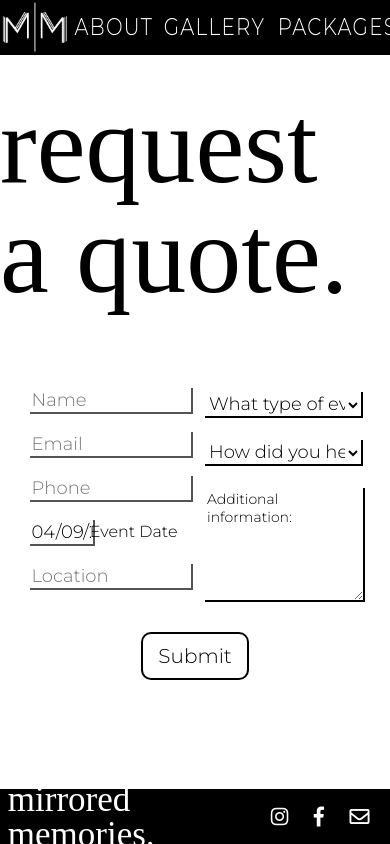
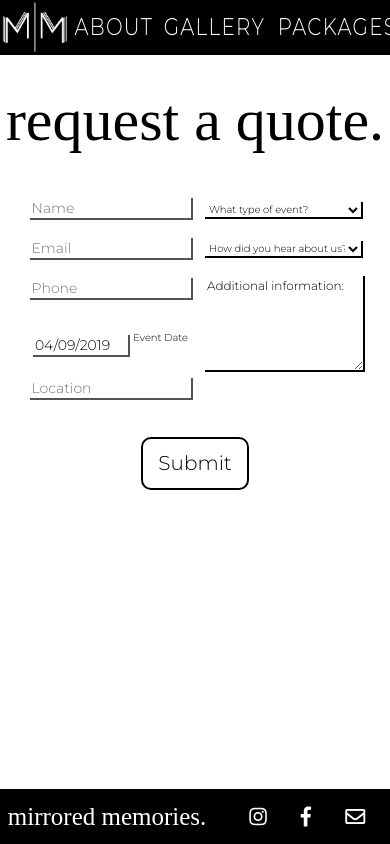
Before and after one commit to TrevBo25/mirrored-memories-qc, a React (Create React App) app: page /quote in a window 390 px wide. Built offline with nearby package versions, Linux system fonts and the light colour scheme; a web font is replaced by a local one.

Commit message:
update rough mobile responsive

```diff
--- a/src/styles/_about-section.scss
+++ b/src/styles/_about-section.scss
@@ -5,11 +5,22 @@
     display: flex;
     justify-content: flex-start;
     align-items: center;
+    @media screen and (max-width: 1000px) {
+        flex-direction: column;
+        width: 500px;
+        height: 100%;
+        padding: 60px 0;
+    }
     .up {
         height: 250px;
         width: 265px;
         border: $yellow solid 2px;
         transform: rotate(-45deg) translate(15px, -15px);
+        @media screen and (max-width: 1000px) {
+            height: 200px;
+            width: 200px;
+            transform: rotate(-45deg) translate(12px, -12px);
+        }
     }
     .down {
         position: absolute;
@@ -21,11 +32,20 @@
         display: flex;
         justify-content: center;
         align-items: center;
+        @media screen and (max-width: 1000px) {
+            height: 200px;
+            width: 200px;
+        }
         .image-holder {
             height: 225px;
             width: 225px;
             transform: translate(-7.5px, -7.5px);
             overflow: hidden;
+            @media screen and (max-width: 1000px) {
+                height: 175px;
+                width: 175px;
+                transform: translate(-6.5px, -6.5px);
+            }
             .image-cradle {
                 height: 320px;
                 width: 320px;
@@ -52,6 +72,13 @@
         -moz-transform:scale(.9,1.1);
         -ms-transform:scale(.9,1.1);
         -o-transform:scale(.9,1.1);
+        @media screen and (max-width: 1000px) {
+            width: 350px;
+            margin-left: 0px;
+            padding-top: 50px;
+            font-size: 22px;
+            text-align: center;
+        }
     }
 }
 .section-flop {
@@ -62,11 +89,22 @@
     flex-direction: row-reverse;
     justify-content: flex-start;
     align-items: center;
+    @media screen and (max-width: 1000px) {
+        flex-direction: column;
+        width: 500px;
+        height: 100%;
+    }
     .up {
         height: 250px;
         width: 265px;
         border: $yellow solid 2px;
         transform: rotate(-45deg) translate(15px, -15px);
+        transform: rotate(-45deg) translate(15px, -15px);
+        @media screen and (max-width: 1000px) {
+            height: 200px;
+            width: 200px;
+            transform: rotate(-45deg) translate(12px, -12px);
+        }
     }
     .down {
         position: absolute;
@@ -78,11 +116,20 @@
         display: flex;
         justify-content: center;
         align-items: center;
+        @media screen and (max-width: 1000px) {
+            height: 200px;
+            width: 200px;
+        }
         .image-holder {
             height: 225px;
             width: 225px;
             transform: translate(-7.5px, -7.5px);
             overflow: hidden;
+            @media screen and (max-width: 1000px) {
+                height: 175px;
+                width: 175px;
+                transform: translate(-6.5px, -6.5px);
+            }
             .image-cradle {
                 height: 320px;
                 width: 320px;
@@ -109,5 +156,12 @@
         -moz-transform:scale(.9,1.1);
         -ms-transform:scale(.9,1.1);
         -o-transform:scale(.9,1.1);
+        @media screen and (max-width: 1000px) {
+            width: 350px;
+            margin-right: 0px;
+            padding-top: 50px;
+            font-size: 22px;
+            text-align: center;
+        }
     }
 }
--- a/src/styles/_about.scss
+++ b/src/styles/_about.scss
@@ -7,13 +7,14 @@
     flex-direction: column;
     justify-content: flex-start;
     align-items: center;
+    overflow-x: hidden;
     .about-title {
         font-family: $cursive;
         font-size: 110px;
     }
     .about-subtitle {
         margin-top: 50px;
-        width: 60%;
+        width: 100%;
         font-family: $goth;
         text-align: center;
         text-transform: uppercase;
@@ -26,11 +27,23 @@
         -ms-transform:scale(.9,1.1);
         -o-transform:scale(.9,1.1);
         padding-bottom: 50px;
+        @media screen and (max-width: 1000px) {
+            font-size: 18px;
+        }
     }
     .about-yt {
         height: 400px;
         width: 720px;
         padding: 30px 0px;
         margin-bottom: 110px;
+        @media screen and (max-width: 800px) {
+            margin-bottom: 50px;
+            width: 500px;
+            height: 280px;
+        }
+        @media screen and (max-width: 550px) {
+            width: 300px;
+            height: 170px;
+        }
     }
 }
--- a/src/styles/_contact.scss
+++ b/src/styles/_contact.scss
@@ -6,6 +6,9 @@
     flex-direction: column;
     justify-content: flex-start;
     align-items: center;
+    @media screen and (max-width: 1000px) {
+        padding-bottom: 70px;
+    }
     .contact-title {
         font-family: $cursive;
         font-size: 110px;
@@ -17,6 +20,11 @@
         display: flex;
         justify-content: space-around;
         align-items: center;
+        @media screen and (max-width: 1000px) {
+            flex-direction: column;
+            justify-content: flex-start;
+            align-items: center;
+        }
         .contact-left {
             flex: 1;
             height: 100%;
@@ -25,6 +33,9 @@
             flex-direction: column;
             justify-content: flex-start;
             align-items: center;
+            @media screen and (max-width: 1000px) {
+                max-width: 600px;
+            }
             .inputs {
                 width: 90%;
                 border-width: 0px 2px 2px 0px;
@@ -77,9 +88,19 @@
             flex: 1;
             height: 100%;
             width: 100%;
+            @media screen and (max-width: 1000px) {
+                display: flex;
+                justify-content: center;
+                align-items: center;
+                margin-top: 30px;
+            }
             .contact-img {
                 height: 60vh;
-                widtH: auto;
+                width: auto;
+                @media screen and (max-width: 1000px) {
+                    max-width: 100%;
+                    height: auto;
+                }
             }
         }
     }
--- a/src/styles/_footer.scss
+++ b/src/styles/_footer.scss
@@ -48,6 +48,9 @@
         margin-left: 2%;
         text-decoration: none;
         color: white;
+        @media screen and (max-width: 400px) {
+            font-size: 25px;
+        }
     }
     .footer-media {
         display: flex;
--- a/src/styles/_quote.scss
+++ b/src/styles/_quote.scss
@@ -7,9 +7,18 @@
     flex-direction: column;
     justify-content: flex-start;
     align-items: center;
+    @media screen and (max-width: 700px) {
+        font-size: 60px;
+        text-align: center;
+        overflow-y: hidden;
+    }
     .quote-title {
         font-family: $cursive;
         font-size: 110px;
+        @media screen and (max-width: 700px) {
+            font-size: 60px;
+            text-align: center;
+        }
     }
     .quote-form-outter {
         margin-top: 30px;
@@ -20,6 +29,9 @@
         flex-direction: column;
         justify-content: flex-start;
         align-items: center;
+        @media screen and (max-width: 700px) {
+            margin-top: 0;
+        }
         .quote-form-inner {
             margin-top: 30px;
             flex: 5;
@@ -35,6 +47,9 @@
                 color: black;
                 font-family: $goth;
                 font-size: 18px;
+                @media screen and (max-width: 700px) {
+                    font-size: 14px
+                }
             }
             .date-picker {
                 width: 90%;
@@ -42,6 +57,9 @@
                 align-items: center;
                 justify-content: space-between;
                 padding-right: 10px;
+                @media screen and (max-width: 700px) {
+                    width: 100%;
+                }
                 .inputs {
                     width: 85%;
                     border-width: 0px 2px 2px 0px;
@@ -50,21 +68,36 @@
                     color: black;
                     font-family: $goth;
                     font-size: 18px;
+                    @media screen and (max-width: 700px) {
+                        font-size: 14px;
+                        width: 80%;
+                    }
                 }
                 .date-label {
                     font-family: $goth;
                     white-space: nowrap;
-                    transform: translateY(8px)
+                    transform: translateY(8px);
+                    @media screen and (max-width: 700px) {
+                        font-size: 10px;
+                        margin-right: 7px;
+                    }
                 }
             }
             .textarea {
                 font-size: 14px;
                 width: 88%;
-                margin-top: 22px;
+                margin-top: 18px;
+                @media screen and (max-width: 700px) {
+                    font-size: 12px
+                }
             }
             .selects {
-                margin-top: 22px;
+                margin-top: 18px;
                 background-color: white;
+                @media screen and (max-width: 700px) {
+                    margin-top: 22px;
+                    font-size: 10px
+                }
             }
             .left-inputs {
                 flex: 1;
```
